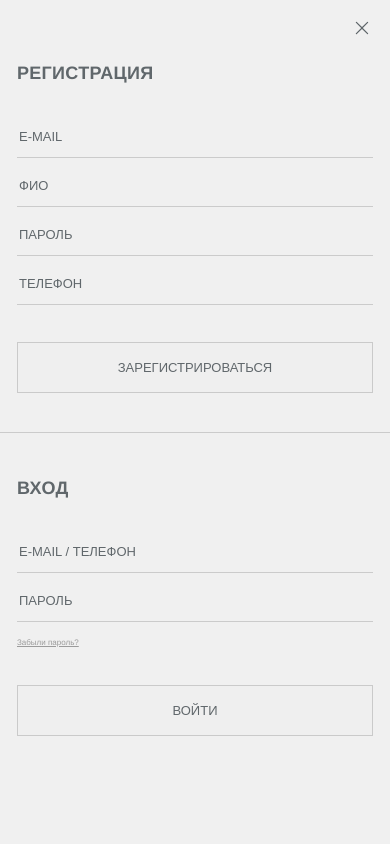
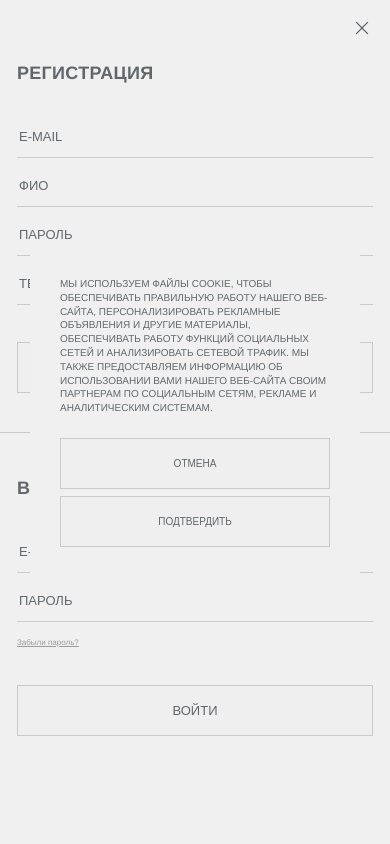
Before and after one commit to TePMo-Tapo4eK/Way, a React (Vite) app: page / in a window 390 px wide. Shown: the top 844 px of the page. Built offline with nearby package versions, Linux system fonts and the light colour scheme; a small style sheet from the web is missing.

Commit message:
way: Add mobile version for Cookies

```diff
--- a/src/app/index.tsx
+++ b/src/app/index.tsx
@@ -29,7 +29,7 @@ function App() {
       <HeaderTop/>
       <MainPage/>
       <Footer/>
-      {/* <Cookies/> */}
+      <Cookies/>
     </div>
   )
 }
--- a/src/entities/Cookies/styles/Cookies.module.scss
+++ b/src/entities/Cookies/styles/Cookies.module.scss
@@ -9,6 +9,11 @@
     display: flex;
     align-items: center;
     padding: 30px 0;
+    @media screen and (max-width: 750px) {
+        top: calc(50% - 175px);
+        padding: 0 30px;
+        background-color: transparent;
+    }
     &_Content{
         width: 100%;
         display: flex;
@@ -16,6 +21,24 @@
         justify-content: space-between;
         padding: 0 120px;
         box-sizing: border-box;
+        @media screen and (max-width: 750px) {
+            flex-direction: column;
+            background-color: #F0F0F0;
+            height: 330px;
+            width: 100%;
+            padding: 30px;
+            &_Buttons{
+                display: flex;
+                flex-direction: column;
+                gap: 7px;
+                font-size: 10px;
+                width: 100%;
+                button{
+                    width: 100%;
+                    font-size: 10px;
+                }
+            }
+        }
         &_Buttons{
             display: flex;
             gap: 7px;
@@ -23,5 +46,10 @@
     }
     p{
         max-width: 70%;
+        @media screen and (max-width: 750px) {
+            max-width: 100%;
+            line-height: 13.8px;
+        }
     }
+
 }
--- a/src/shared/ui/Buttons/DefaultButton/styles/DefaultButton.module.scss
+++ b/src/shared/ui/Buttons/DefaultButton/styles/DefaultButton.module.scss
@@ -6,8 +6,10 @@
     text-transform: uppercase;
     font-size: 10px;
     cursor: pointer;
+    transition: 0.2s;
     &:hover{
-        background-color: #8CC7EC33;
+        background-color: #60676B;
+        color: #FFFFFF;
     }
     @media screen and (max-width: 444px) {
         width: 100%;
```
